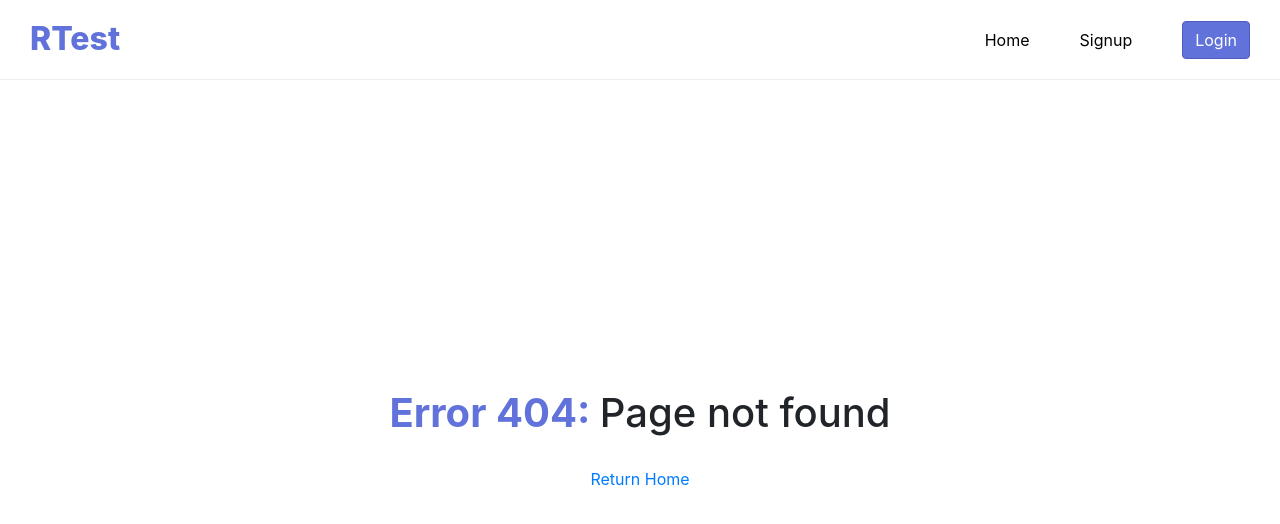
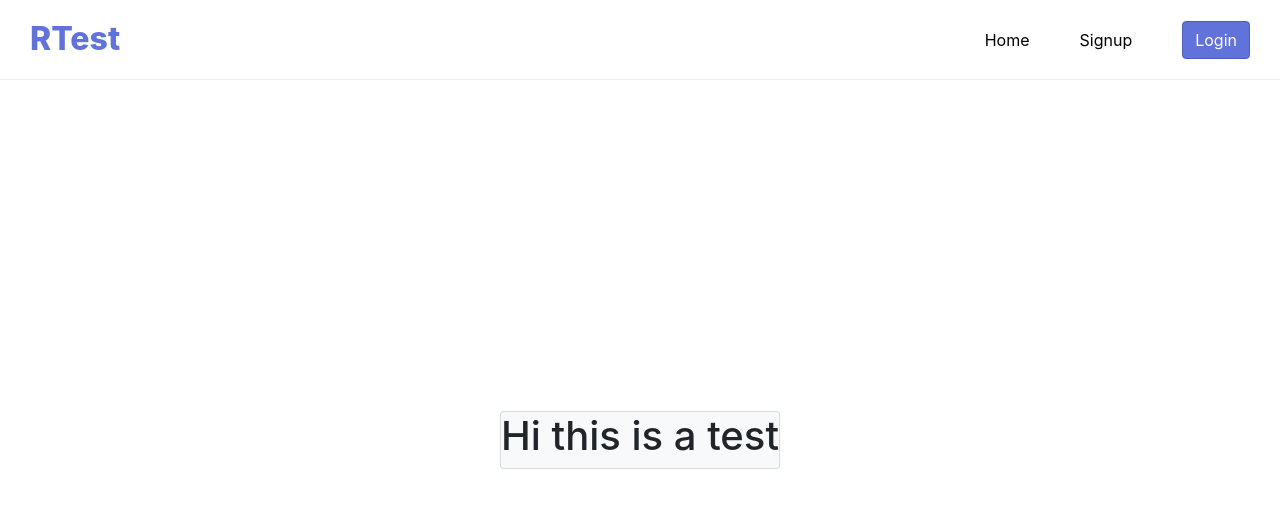
Before and after one commit to team-rtest/rtest, a React (Create React App) app in the folder frontend/: page /create-assignment in a window 1280 px wide. Before the commit this address had no page. Shown: the top 524 px of the page. Built offline with nearby package versions, Linux system fonts and the light colour scheme.

Commit message:
add CreateAssignment

```diff
--- a/frontend/src/App.js
+++ b/frontend/src/App.js
@@ -5,6 +5,8 @@ import './App.css';
 import Header from 'views/Header';
 import Error404 from 'views/Error404';
 import Assignment from 'views/Assignment/Assignment';
+
+import CreateAssignment from 'views/CreateAssignment/CreateAssignment';
 
 import Login from 'views/Auth/Login';
 import Signup from 'views/Auth/Signup';
@@ -33,6 +35,7 @@ function App() {
             <Route path="/reset-password" component={ResetPassword} />
             <Route path="/forgot-password" component={ForgotPassword} />
             <Route path="/assignments" component={Assignment} />
+            <Route path="/create-assignment" component={CreateAssignment}/>
             <Route path="*" component={Error404} />
           </Switch>
         </Screen>
--- /dev/null
+++ b/frontend/src/views/CreateAssignment/CreateAssignment.js
@@ -0,0 +1,14 @@
+import React, { useState } from 'react';
+import styled from 'styled-components';
+
+import { Form, Card, Input } from 'components';
+import { AuthCard, AuthForm, Heading, Link } from '../Auth/styles'
+function CreateAssignment({ ...rest }){
+    return(
+    <Card>
+        <h1>Hi this is a test</h1>
+    </Card>
+    );
+}
+
+export default CreateAssignment;
```
